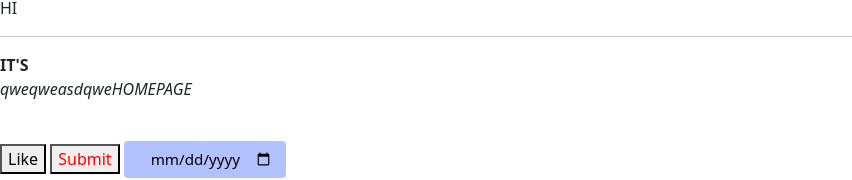
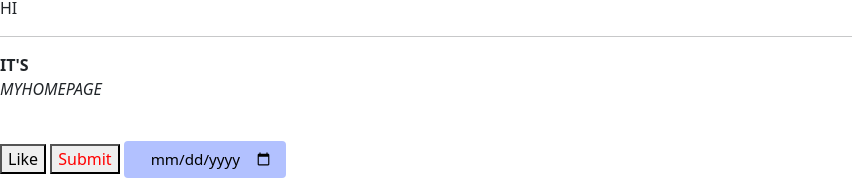
Before and after one commit to MakarSerhii/homepage, a plain HTML site: page love.html in a window 1280 px wide. Shown: the part 154-334 px from the top of the page, without its empty margins (0-852 px from the left). Drawn offline with nearby package versions, Linux system fonts and the light colour scheme.

Commit message:
Update love.html

```diff
--- a/love.html
+++ b/love.html
@@ -36,7 +36,7 @@
     </p>
     <hr>
     <b id="bold">IT'S</b>
-    <p><i>qweqweasdqwe<span class="xyz"></span>HOMEPAGE</i></p>
+    <p><i>MY<span class="xyz"></span>HOMEPAGE</i></p>
     <br>
     <button class="like">Like</button>
     <button class="submit">Submit</button>
```
